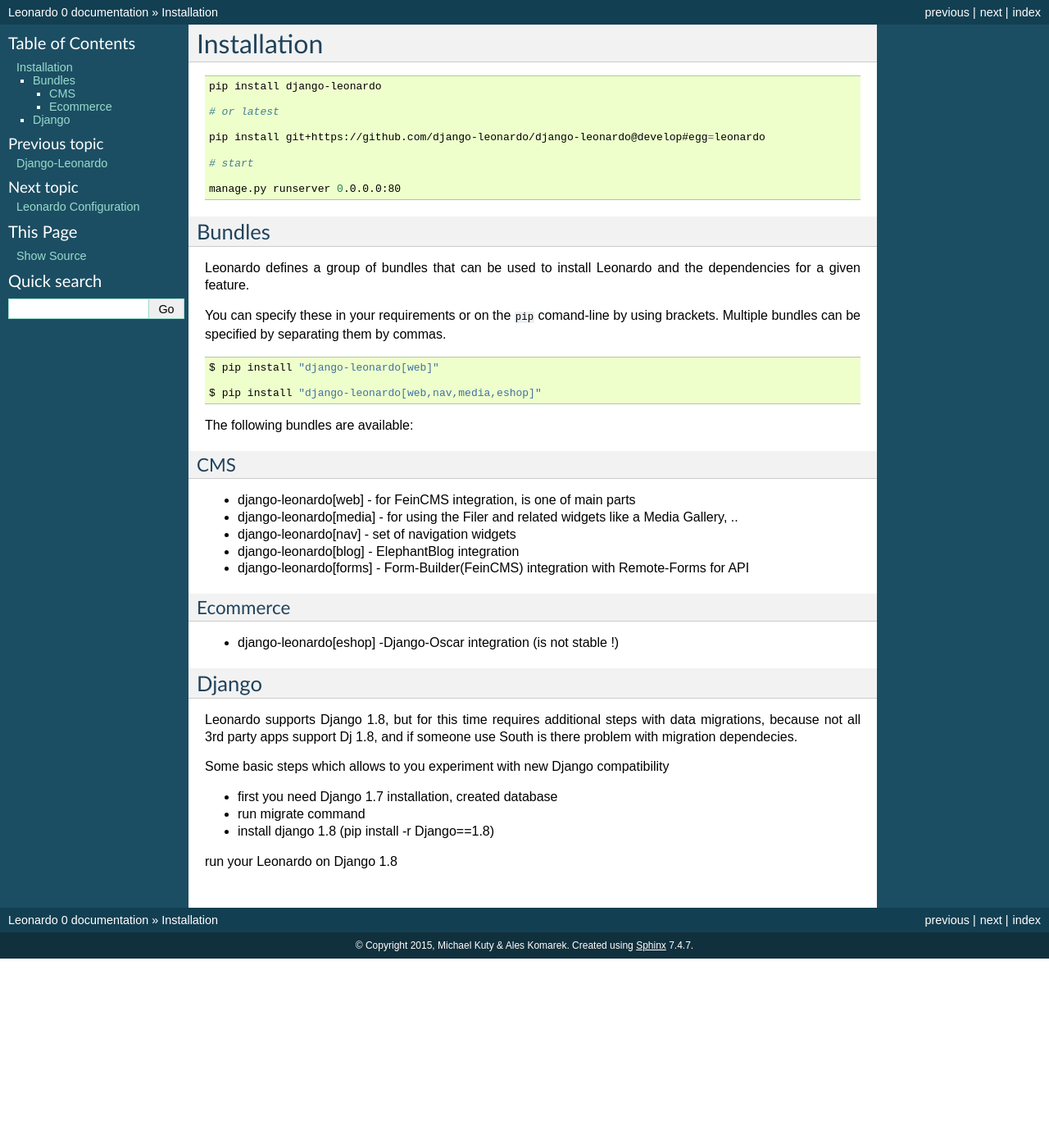
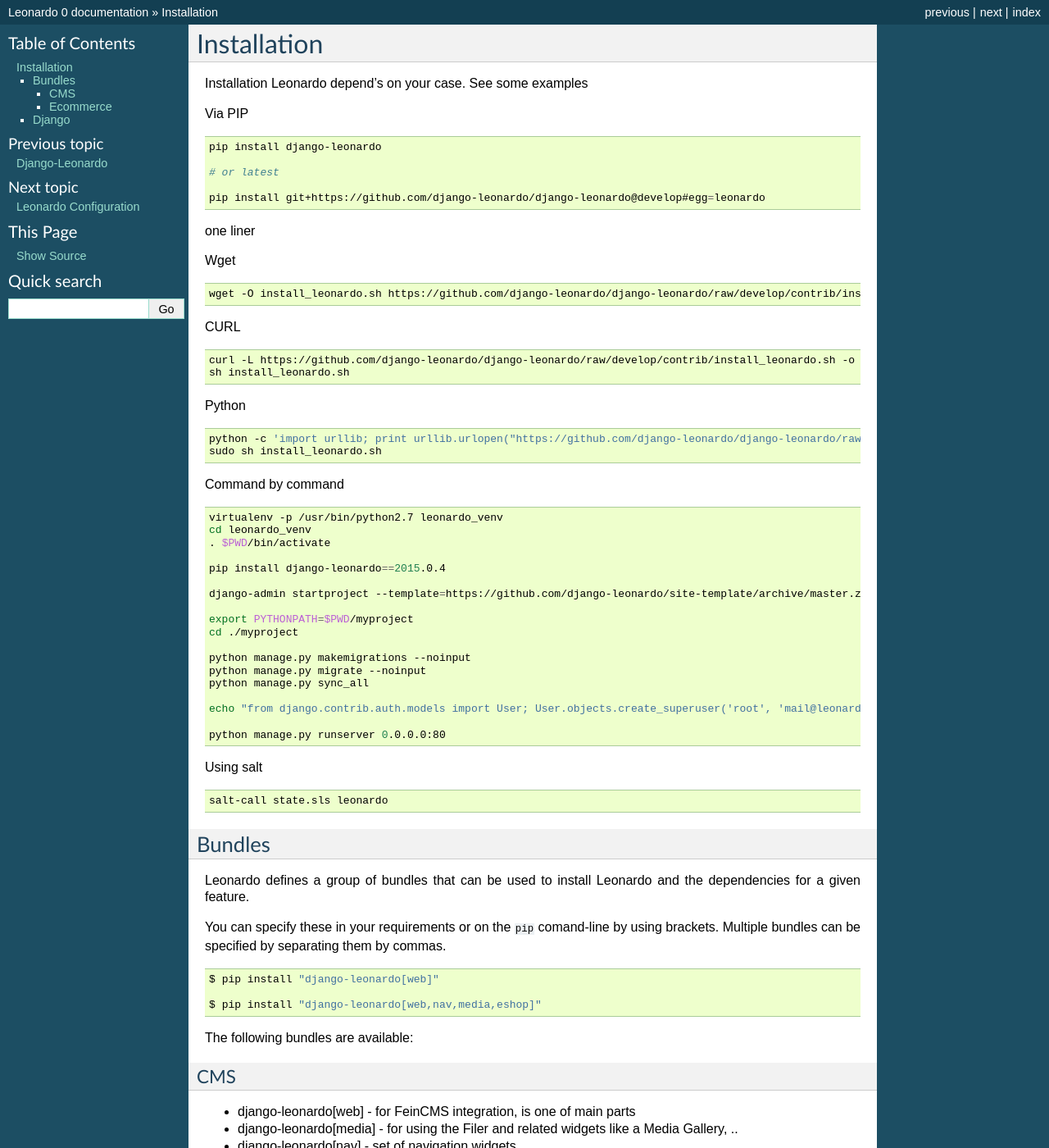
Before and after one commit to django-leonardo/django-leonardo, a Sphinx documentation site: the page built from docs/source/overview/installation.rst, in a window 1280 px wide and 1400 px high. Shown: the whole window at 82% size. Built offline with Sphinx 7.4.7, drawn with Linux system fonts in a browser that asks for light colours.

Commit message:
installation and migrations

```diff
--- a/README.rst
+++ b/README.rst
@@ -106,7 +106,7 @@
     cd leonardo_venv
     . $PWD/bin/activate
 
-    pip install django-leonardo>=2015.0.4
+    pip install django-leonardo==2015.0.4
 
     django-admin startproject --template=https://github.com/django-leonardo/site-template/archive/master.zip myproject
 
--- a/docs/source/overview/installation.rst
+++ b/docs/source/overview/installation.rst
@@ -2,6 +2,10 @@
 ============
 Installation
 ============
+
+Installation Leonardo depend's on your case. See some examples
+
+Via PIP
 
 .. code-block:: bash
 
@@ -11,9 +15,57 @@
 
     pip install git+https://github.com/django-leonardo/django-leonardo@develop#egg=leonardo
 
-    # start
+one liner
 
-    manage.py runserver 0.0.0.0:80
+Wget
+
+.. code-block:: bash
+
+    wget -O install_leonardo.sh https://github.com/django-leonardo/django-leonardo/raw/develop/contrib/install_leonardo.sh && sh install_leonardo.sh
+
+CURL
+
+.. code-block:: bash
+
+    curl -L https://github.com/django-leonardo/django-leonardo/raw/develop/contrib/install_leonardo.sh -o install_leonardo.sh
+    sh install_leonardo.sh
+
+Python
+
+.. code-block:: bash
+
+    python -c 'import urllib; print urllib.urlopen("https://github.com/django-leonardo/django-leonardo/raw/develop/contrib/install_leonardo.sh").read()' > install_leonardo.sh
+    sudo sh install_leonardo.sh
+
+Command by command
+
+.. code-block:: bash
+
+    virtualenv -p /usr/bin/python2.7 leonardo_venv
+    cd leonardo_venv
+    . $PWD/bin/activate
+
+    pip install django-leonardo==2015.0.4
+
+    django-admin startproject --template=https://github.com/django-leonardo/site-template/archive/master.zip myproject
+
+    export PYTHONPATH=$PWD/myproject
+    cd ./myproject
+
+    python manage.py makemigrations --noinput
+    python manage.py migrate --noinput
+    python manage.py sync_all
+
+    echo "from django.contrib.auth.models import User; User.objects.create_superuser('root', 'mail@leonardo.cz', 'admin')" | python manage.py shell
+
+    python manage.py runserver 0.0.0.0:80
+
+Using salt
+
+.. code-block:: bash
+
+	salt-call state.sls leonardo
+
 
 Bundles
 -------
```
Also changed, not shown: docs/source/module/web/migrations.rst (+16 -0 lines).
